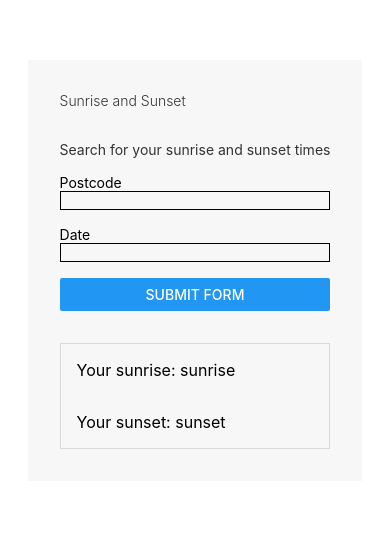
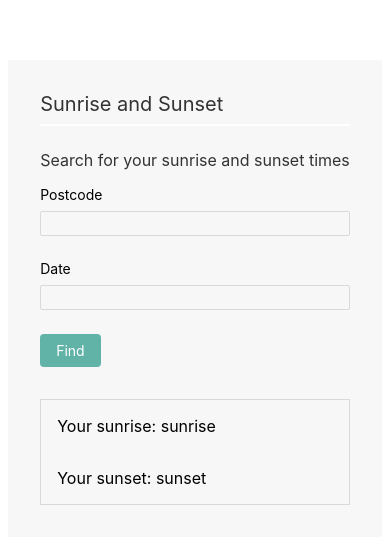
Before and after one commit to Darren-Ivey/sun-activity-react-native, a React Native app: screen / in a window 390 px wide. Shown: the top 544 px of the page. Built offline with nearby package versions, Linux system fonts and the light colour scheme.

Commit message:
Update stylings

```diff
--- a/src/components/LocationAndDateForm/LocationAndDateForm.js
+++ b/src/components/LocationAndDateForm/LocationAndDateForm.js
@@ -10,20 +10,22 @@ export default class LocationAndDateForm extends Component {
 
     render () {
         return (
-            <View>
+            <View style={styles.form}>
                 <Text style={styles.formHeader}>Search for your sunrise and sunset times</Text>
                 <View style={styles.field}>
-                    <Text style={styles.fieldLabel}>Postcode</Text>
+                    <Text>Postcode</Text>
+                    <TextInput maxLength={8} style={styles.fieldInput} />
+                </View>
+                <View style={styles.field}>
+                    <Text>Date</Text>
                     <TextInput style={styles.fieldInput} />
                 </View>
-                <View style={styles.field}>
-                    <Text style={styles.fieldLabel}>Date</Text>
-                    <TextInput style={styles.fieldInput} />
-                </View>
-                <View style={styles.footer}>
-                    <Button onPress={this.handleSubmit} style={styles.footerButton} title="Submit form">
-                        Find
-                    </Button>
+                <View>
+                    <View style={styles.footerButton}>
+                        <Text color="#841584" onPress={this.handleSubmit} style={styles.footerButtonText} title="Submit form">
+                            Find
+                        </Text>
+                    </View>
                 </View>
             </View>
         )
@@ -31,25 +33,43 @@ export default class LocationAndDateForm extends Component {
 }
 
 const styles = StyleSheet.create({
+    form: {
+        borderTopWidth: 2,
+        borderColor: '#ffffff',
+    },
     formHeader: {
         color: '#333',
         marginTop: 24,
         marginBottom: 16,
-        fontSize: 14,
-    },
-    fieldLabel: {
-    },
-    fieldInputText: {
+        fontSize: 16,
     },
     footerButton: {
+        paddingTop: 8,
+        paddingBottom: 8,
+        paddingRight: 16,
+        paddingLeft: 16,
+        borderRadius: 4,
+        backgroundColor: '#61b2a7',
+        width: 'auto',
+        alignSelf: 'flex-start'
     },
-    footer: {
+    footerButtonText: {
+        fontWeight: '400',
+        fontSize: 14,
+        color: 'white',
+        alignSelf: 'center'
     },
     field: {
         marginBottom: 16
     },
     fieldInput: {
         borderWidth: 1,
-        borderColor: 'black',
+        borderColor: '#d9d9d9',
+        padding: 4,
+        marginTop: 8,
+        marginBottom: 8,
+        borderRadius: 2,
+        fontSize: 12,
+        maxWidth: 320
     }
 });
--- a/src/pages/SunActivityPage.js
+++ b/src/pages/SunActivityPage.js
@@ -27,7 +27,7 @@ const styles = StyleSheet.create({
     },
     pageSunActivityHeader: {
         color: '#333',
-        fontWeight: '300',
+        fontSize: 20,
         paddingBottom: 8,
         marginTop: 24,
     }
```
